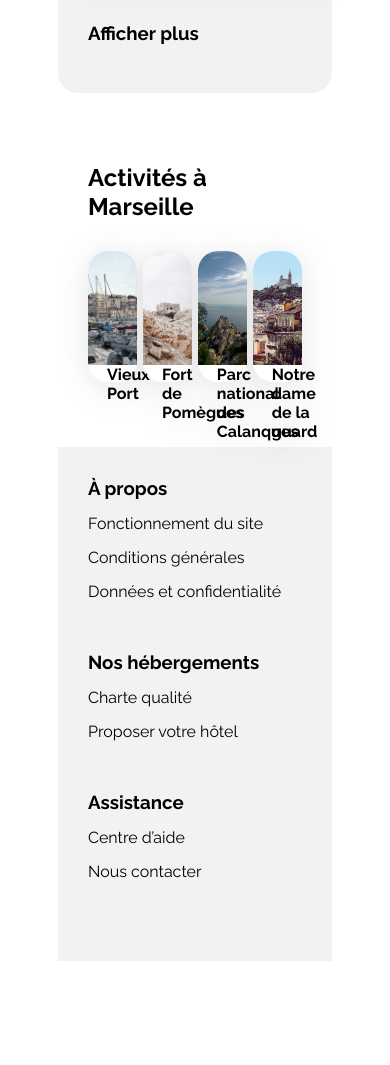
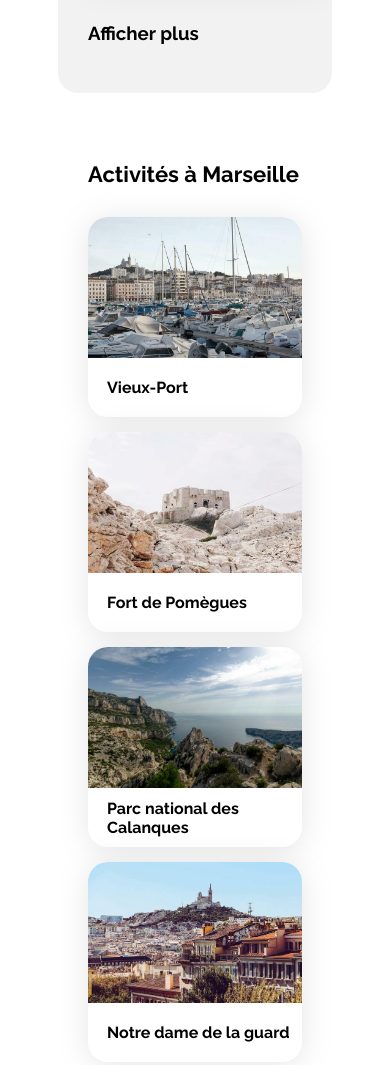
Before and after one commit to AdrienKEZIE/P2_Openclassrooms_Booki, a plain HTML site: page index.html in a window 390 px wide. Shown: the part 3190-4255 px from the top of the page. Before the commit the page ends 4159 px from the top, so only its background shows below. Drawn offline with Linux system fonts and the light colour scheme.

Commit message:
correction de la responsivité de la section activite

```diff
--- a/css/style.css
+++ b/css/style.css
@@ -208,6 +208,7 @@ button[type="submit"]:hover{
 }
 
 /****** Hebergements ***********/
+
 .hebergements {
     width: 65%;
 }
@@ -350,8 +351,6 @@ footer {
 
 }
 
-/* Le code ci-dessous correspond à la version responsive uniquement */
-
 /****** Media queries ***********/
 
 /* Medium devices (tablets, less/equal than 1024px) */
@@ -387,10 +386,16 @@ footer {
     .populaires-cards .card-subtitle {
         font-size: 13px;
     }
-    .activite-article img{
+/*********** activite ************/
+
+    .activites-card a {
         height: 270px;
-        width: 180px;
     }
+
+    .activites-card .card img {
+        height: 200px;
+    }
+
     footer {
 
         margin-top: 30px;
@@ -401,6 +406,9 @@ footer {
 /* Small devices (phones, less than 768px) */
 
 @media (max-width: 767.98px) {
+
+    /****************  Header ***************/
+
     .entete{
         display: flex;
         flex-direction: column;
@@ -413,6 +421,9 @@ footer {
         display: flex;
         align-content:center;
     }
+
+/**************** Filtre et Recherche ****************/
+
     .FilterBar{
         display: flex;
         flex-direction: column;
@@ -422,9 +433,14 @@ footer {
         margin: 10px 15px 10px 0px;
         width: 162px;
     }
+
+/********** Hebergement et Populaire *************/
+
     .hebergements-and-populaires {
         flex-direction: column-reverse;
     }
+
+    /********** Populaire ***********/
 
     .populaires {
         width: 100%;
@@ -449,14 +465,42 @@ footer {
         font-size: 13px;
     }
 
-    .activite-element{
-        display: flex;
+    /*********  Activite  *********/
+
+    .activite h2 {
+        font-size: 22px;
+        margin-bottom: 30px;
+    }
+
+    .activite {
+        margin: 0;
+    }
+
+    .activite-card {
+        width: 100%;
+        gap: 15px;
+        padding: 0;
+        margin: 0;
         flex-direction: column;
-        justify-content: space-between;
     }
-    .activite-article img{
+
+    .activite .card {
+        width: 100%;
         height: 200px;
+        padding: 0;
+    }
+
+    .activite-card .card img {
+        height: 141px
+    }
+
+    .activite-card a {
         width: 100%;
+        height: auto;
+    }
+
+    .activite img {
+        height: 141px;
     }
 
     /***************    Footer    ***************/
```
